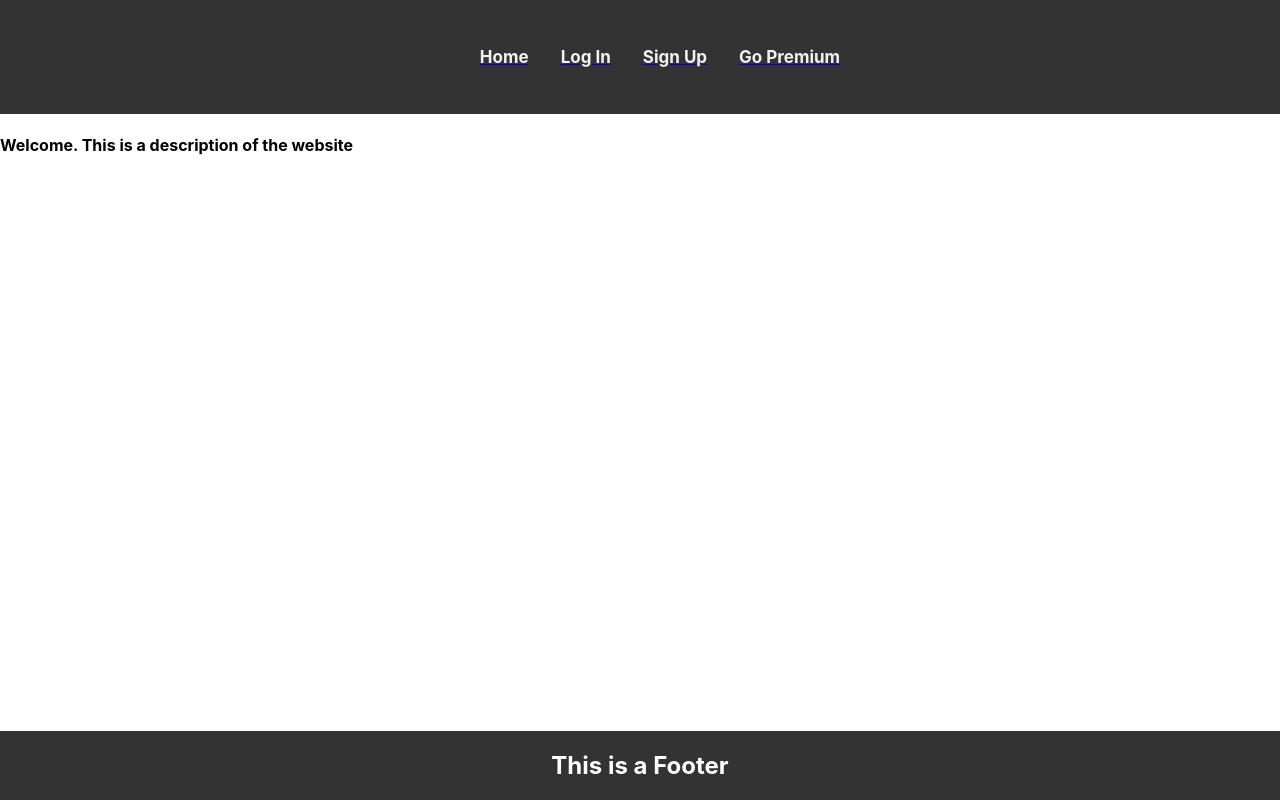
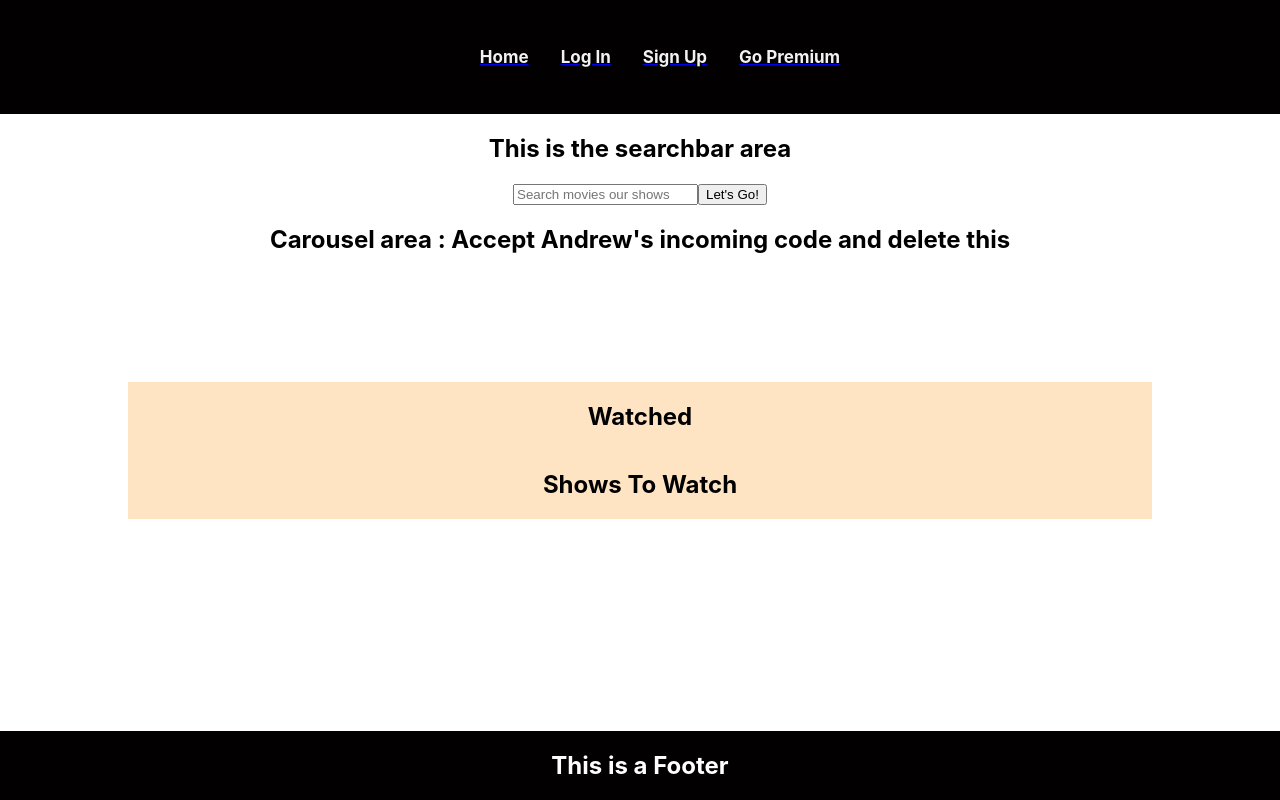
Before and after one commit to fraudwheeldrive/tracker, a React (Create React App) app in the folder client/: page / in a window 1280 px wide. Built offline with nearby package versions, Linux system fonts and the light colour scheme.

Commit message:
preparing for merging to develop tomorrow at class, style changes and search functionality made

```diff
--- a/client/src/App.css
+++ b/client/src/App.css
@@ -38,7 +38,7 @@
 }
 
 .navbar {
-  background-color: #333;
+  background-color: rgb(2, 0, 0);
   overflow: hidden;
 }
 
@@ -58,8 +58,9 @@ justify-content: center;
 
 /* Change the color of links on hover */
 .nav-text:hover {
-  background-color: rgb(129, 103, 161);
+  background-color: rgb(95, 241, 217);
   color: black;
+  border-radius: 15px;
 }
 
 /* Add a color to the active/current link */
@@ -73,7 +74,7 @@ justify-content: center;
     left: 0;
     bottom: 0;
     width: 100%;
-    background-color:#333;
+    background-color:rgb(2, 0, 0);
     color: white;
     text-align: center;
 }
@@ -84,3 +85,16 @@ justify-content: center;
   flex-direction: column;
   align-items: center;
 }
+
+.search-results {
+  background-color: bisque;
+  margin: 10vw;
+}
+
+.search-results h2 {
+ color: black;
+}
+
+.padding {
+  padding-left: 10px;
+}
--- a/client/src/App.js
+++ b/client/src/App.js
@@ -13,6 +13,7 @@ import { BrowserRouter as Router, Switch, Route } from "react-router-dom";
 import { ApolloProvider } from '@apollo/react-hooks';
 import { StoreProvider } from "./utils/GlobalState";
 import ApolloClient from 'apollo-boost';
+import Home from './pages/Home'
 
 
 const client = new ApolloClient({
@@ -53,11 +54,7 @@ const client = new ApolloClient({
   );
 }
 
-const Home = () => (
-  <div>
-    <h4 className="center">Welcome. This is a description of the website</h4>
-  </div>
-);
+
 
 
 export default App;
--- a/client/src/components/Carousel.js
+++ b/client/src/components/Carousel.js
@@ -5,7 +5,7 @@ function Carousel(props) {
 
 //make sure links to are exact path
   return (
-    <h2>This is a Nav</h2>
+    <h2 className="box-center">Carousel area : Accept Andrew's incoming code and delete this</h2>
   );
 }
 
--- a/client/src/components/SearchBar.js
+++ b/client/src/components/SearchBar.js
@@ -5,7 +5,20 @@ function SearchBar(props) {
 
 //make sure links to are exact path
   return (
-    <h2>This is the searchbar area</h2>
+    <div className="box-center">
+    <h2 className="center">This is the searchbar area</h2>
+    <form action="/" method="get">
+        <label htmlFor="header-search">
+        </label>
+        <input
+            type="text"
+            id="header-search"
+            placeholder="Search movies our shows"
+            name="s"
+        />
+        <button type="submit" className="padding-left">Let's Go!</button>
+    </form>
+    </div>
   );
 }
 
--- a/client/src/components/SearchResults.js
+++ b/client/src/components/SearchResults.js
@@ -5,7 +5,10 @@ function SearchResults(props) {
 
 //make sure links to are exact path
   return (
-    <h2>This is the search results area</h2>
+    <div className="search-results box-center">
+    <h2>Watched</h2>
+    <h2>Shows To Watch</h2>
+    </div>
   );
 }
 
--- a/client/src/components/SignUp.js
+++ b/client/src/components/SignUp.js
@@ -7,7 +7,7 @@ import Auth from "../utils/auth";
 import { ADD_USER } from "../utils/mutations";
 
 function Signup(props) {
-  const [formState, setFormState] = useState({ email: '', password: '' });
+  const [formState, setFormState] = useState({ username: '', email: '', password: '' });
   const [addUser] = useMutation(ADD_USER);
 
   const handleFormSubmit = async event => {
@@ -15,7 +15,7 @@ function Signup(props) {
     const mutationResponse = await addUser({
       variables: {
         email: formState.email, password: formState.password,
-        userName: formState.userName
+        username: formState.username
       }
     });
     const token = mutationResponse.data.addUser.token;
@@ -36,12 +36,12 @@ function Signup(props) {
       <h2>Signup</h2>
       <form onSubmit={handleFormSubmit}>
         <div className="flex-row space-between my-2">
-          <label htmlFor="userName">Username:</label>
+          <label htmlFor="username">Username:</label>
           <input
             placeholder="Username Here"
-            name="userName"
-            type="userName"
-            id="userName"
+            name="username"
+            type="username"
+            id="username"
             onChange={handleChange}
           />
         </div>
--- /dev/null
+++ b/client/src/pages/Home.js
@@ -0,0 +1,19 @@
+import React from "react";
+import { Link } from "react-router-dom";
+import SearchBar from "../components/SearchBar";
+import SearchResults from "../components/SearchResults";
+import Carousel from "../components/Carousel";
+
+function Home(props) {
+
+  //make sure links to are exact path
+  return (
+    <div className="home-box">
+      <SearchBar />
+      <Carousel />
+      <SearchResults />
+    </div>
+  );
+}
+
+export default Home;
```
Lines whose indentation alone changed are shown as unchanged.
